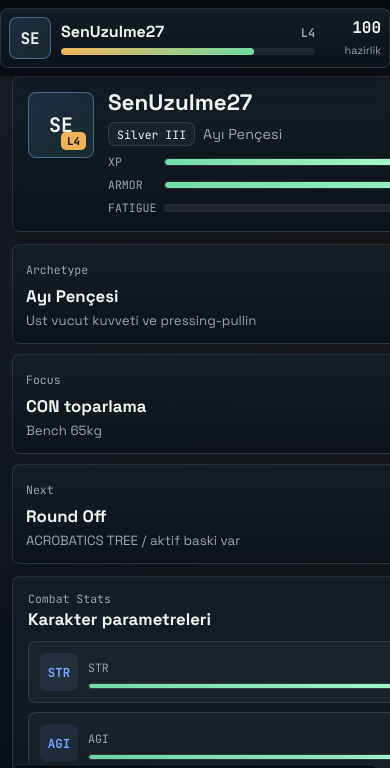
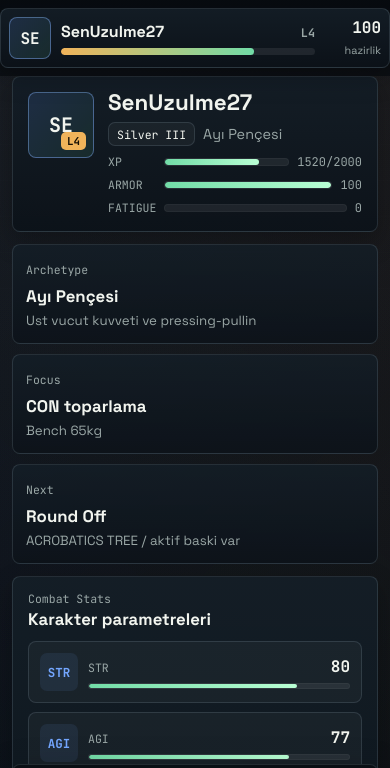
Before and after one commit to alpereninyeri/odie-pt, a website built with Vite: page index.html in a window 390 px wide. Both pictures are taken after a click on the button "Karakter". Shown: the top 768 px of the page. Built offline with nearby package versions, Linux system fonts and the light colour scheme; some packages are replaced by stand-ins of ours; no server answers; the database is empty.

Commit message:
Fix mobile character page overflow

```diff
--- a/src/styles/odie-ui.css
+++ b/src/styles/odie-ui.css
@@ -150,6 +150,7 @@ svg {
 .character-page,
 .odie-page {
   min-width: 0;
+  max-width: 100%;
 }
 
 .app-main {
@@ -390,6 +391,14 @@ svg {
   gap: 14px;
 }
 
+.today-page > *,
+.character-page > *,
+.odie-page > *,
+.surface-stack > * {
+  min-width: 0;
+  max-width: 100%;
+}
+
 .card-hero {
   position: relative;
   overflow: hidden;
@@ -718,6 +727,7 @@ svg {
   display: grid;
   grid-template-columns: repeat(3, minmax(0, 1fr));
   gap: 10px;
+  min-width: 0;
 }
 
 .trio-card {
@@ -749,6 +759,7 @@ svg {
   display: grid;
   grid-template-columns: repeat(3, minmax(0, 1fr));
   gap: 9px;
+  min-width: 0;
 }
 
 .stat-pixel {
@@ -833,6 +844,10 @@ svg {
   padding: 15px;
 }
 
+.heatmap-card {
+  overflow: hidden;
+}
+
 .stat-radar-svg-wrap {
   display: flex;
   justify-content: center;
@@ -1092,6 +1107,8 @@ svg {
 }
 
 .heatmap-svg-wrap {
+  min-width: 0;
+  max-width: 100%;
   overflow-x: auto;
   padding: 6px 0;
 }
```
